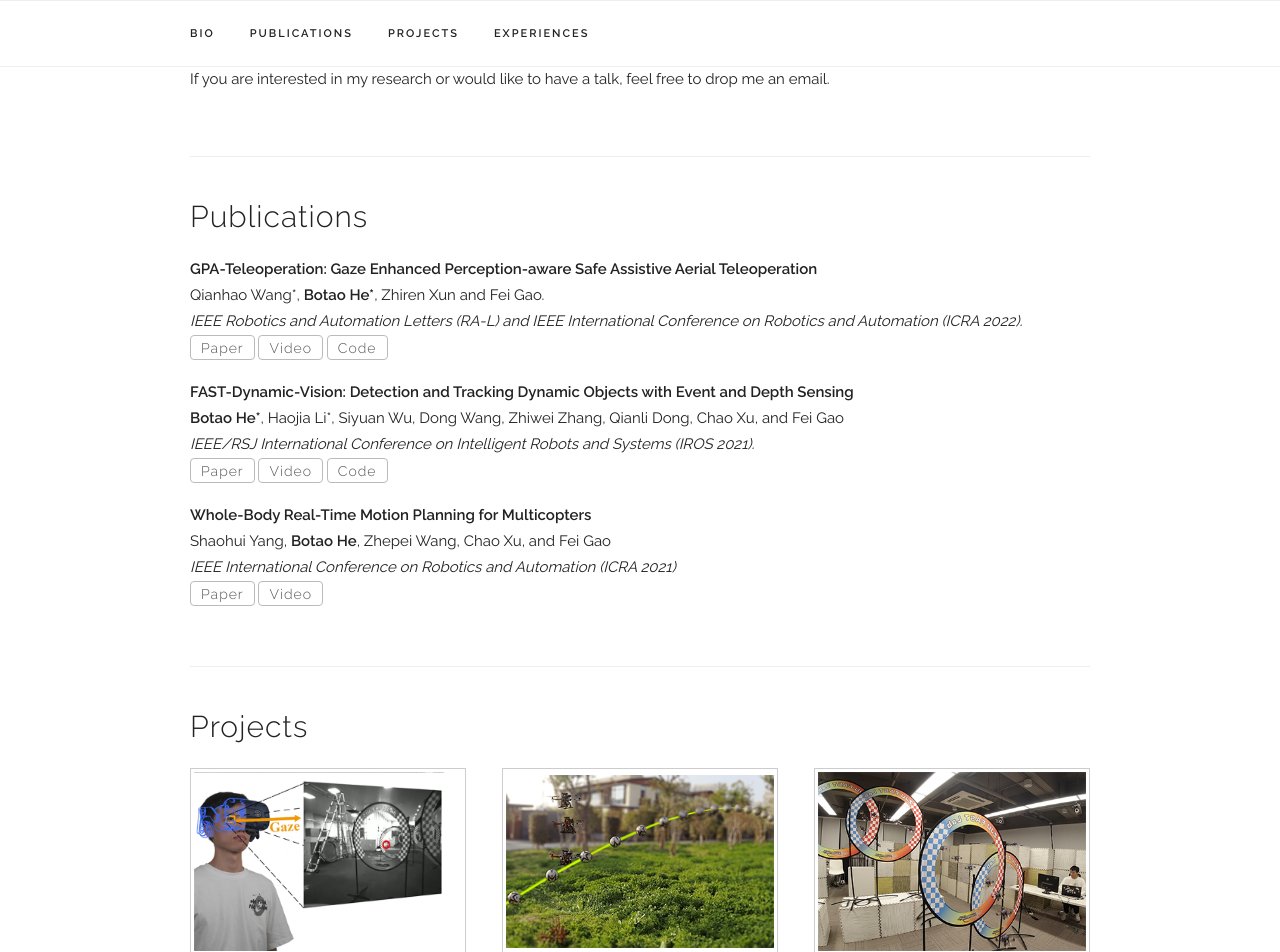
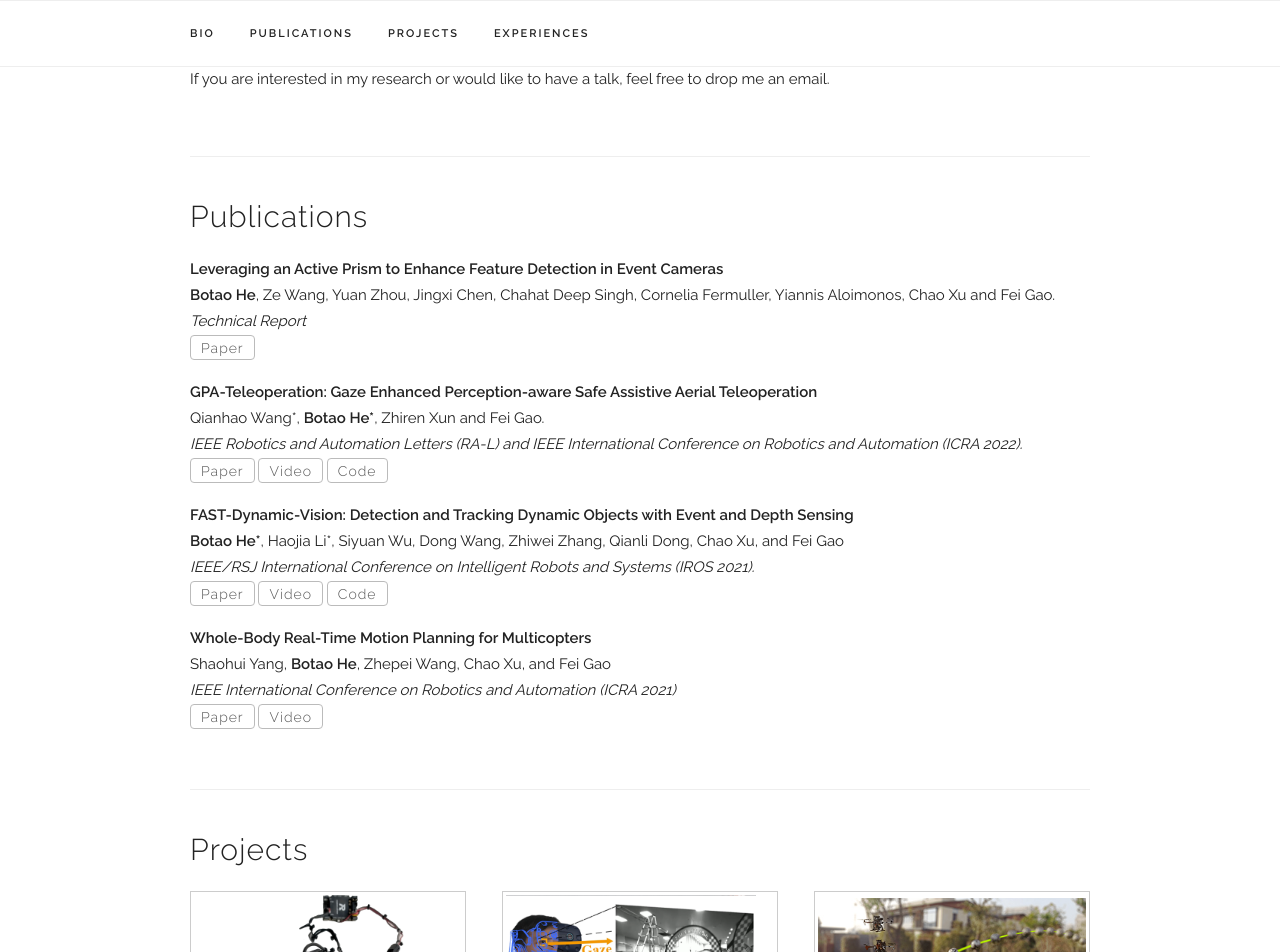
Before and after one commit to Bottle101/bottle101.github.io, a Jekyll site: the page built from index.html, in a window 1280 px wide and 1400 px high, scrolled down 592 px. Shown: the top 952 px of the window. Built offline with Jekyll 4.4.1, drawn with Linux system fonts in a browser that asks for light colours; some of the changed text lies outside the part shown.

Commit message:
Technical report updated

```diff
--- a/_data/publications.yaml
+++ b/_data/publications.yaml
@@ -1,11 +1,11 @@
 papers:
-  # - title: "A Texture-enhanced Event Camera Using Rotating Wedge Prism"
-  #   authors: "<b>Botao He</b>, Ze Wang, Yuan Zhou, Jingxi Chen, Chahat Deep Singh and Fei Gao."
-  #   venue: "Technical Report"
-  #   paper_pdf: /assets/publications/Report_RotatingWedgePrimEventCam.pdf
-  #   # video: https://www.youtube.com/watch?v=WYujLePQwB8
-  #   # code: https://github.com/ZJU-FAST-Lab/GPA-Teleoperation
-  #   statsml: y
+  - title: "Leveraging an Active Prism to Enhance Feature Detection in Event Cameras"
+    authors: "<b>Botao He</b>, Ze Wang, Yuan Zhou, Jingxi Chen, Chahat Deep Singh, Cornelia Fermuller, Yiannis Aloimonos, Chao Xu and Fei Gao."
+    venue: "Technical Report"
+    paper_pdf: /assets/publications/Report_RotatingWedgePrimEventCam.pdf
+    # video: https://www.youtube.com/watch?v=WYujLePQwB8
+    # code: https://github.com/ZJU-FAST-Lab/GPA-Teleoperation
+    statsml: y
 
   - title: "GPA-Teleoperation: Gaze Enhanced Perception-aware Safe Assistive Aerial Teleoperation"
     authors: "Qianhao Wang*, <b>Botao He*</b>, Zhiren Xun and Fei Gao."
--- a/index.html
+++ b/index.html
@@ -7,7 +7,7 @@ title: Home
   <h4>Bio</h4>
   <p>
     Welcome! I am currently a Ph.D. student at <a href=https://prg.cs.umd.edu/ target="_blank">PRG (Perception and
-      Robotics Group)</a>, University of Maryland, supervised by Prof. <a
+      Robotics Group)</a>, University of Maryland - College Park, supervised by Prof. <a
       href=https://scholar.google.com/citations?user=7QmEsOwAAAAJ&hl=en&oi=ao target="_blank">Yiannis Aloimonos</a> and
     Dr. <a href=https://scholar.google.com/citations?user=0gEOJSEAAAAJ&hl=en&oi=ao target="_blank">Cornelia
       Fermuller</a>.
```
Also changed, not shown: _data/experience.yaml (+7 -1 lines), _data/projects.yaml (+5 -5 lines), 5 other files.
